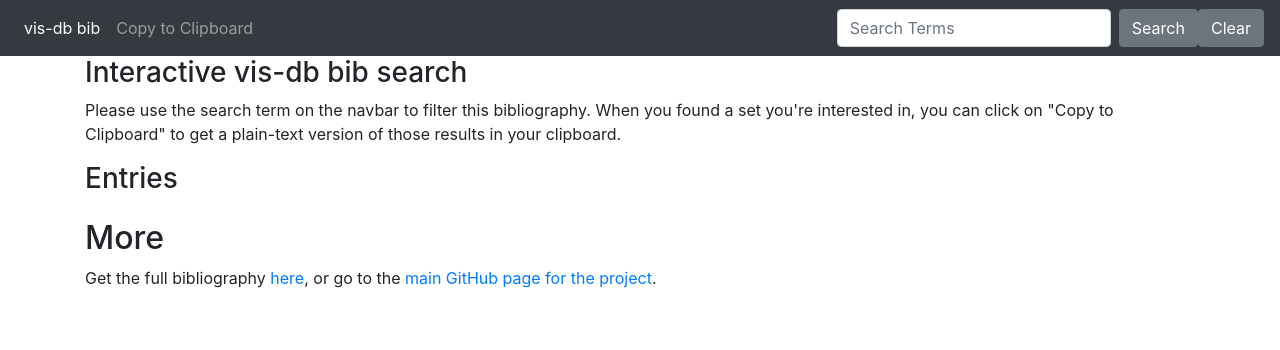
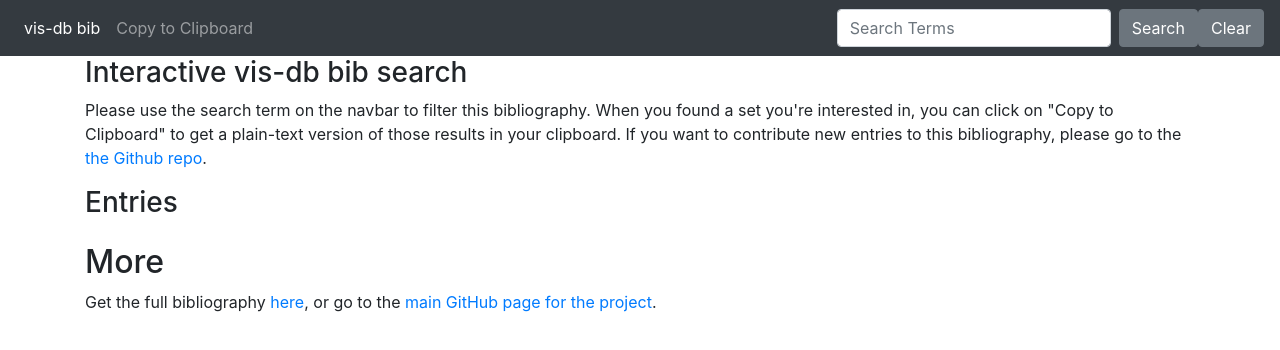
Before and after one commit to hdc-arizona/db-interactive-vis-bib, a plain HTML site: page index.html in a window 1280 px wide. Drawn offline with nearby package versions, Linux system fonts and the light colour scheme; no server answers.

Commit message:
link to repo

```diff
--- a/index.html
+++ b/index.html
@@ -38,7 +38,7 @@
 	<div class="row mb-3">
 	  <div class="col-12 themed-grid-col">
 	    <h3>Interactive vis-db bib search</h3>
-	    <p>Please use the search term on the navbar to filter this bibliography. When you found a set you're interested in, you can click on "Copy to Clipboard" to get a plain-text version of those results in your clipboard.</p>
+	    <p>Please use the search term on the navbar to filter this bibliography. When you found a set you're interested in, you can click on "Copy to Clipboard" to get a plain-text version of those results in your clipboard. If you want to contribute new entries to this bibliography, please go to the <a href="https://github.com/hdc-arizona/db-interactive-vis-bib">the Github repo</a>.</p>
 	    <h3>Entries</h3>
 	    <div id="bib-entries">
 	    </div>
```
